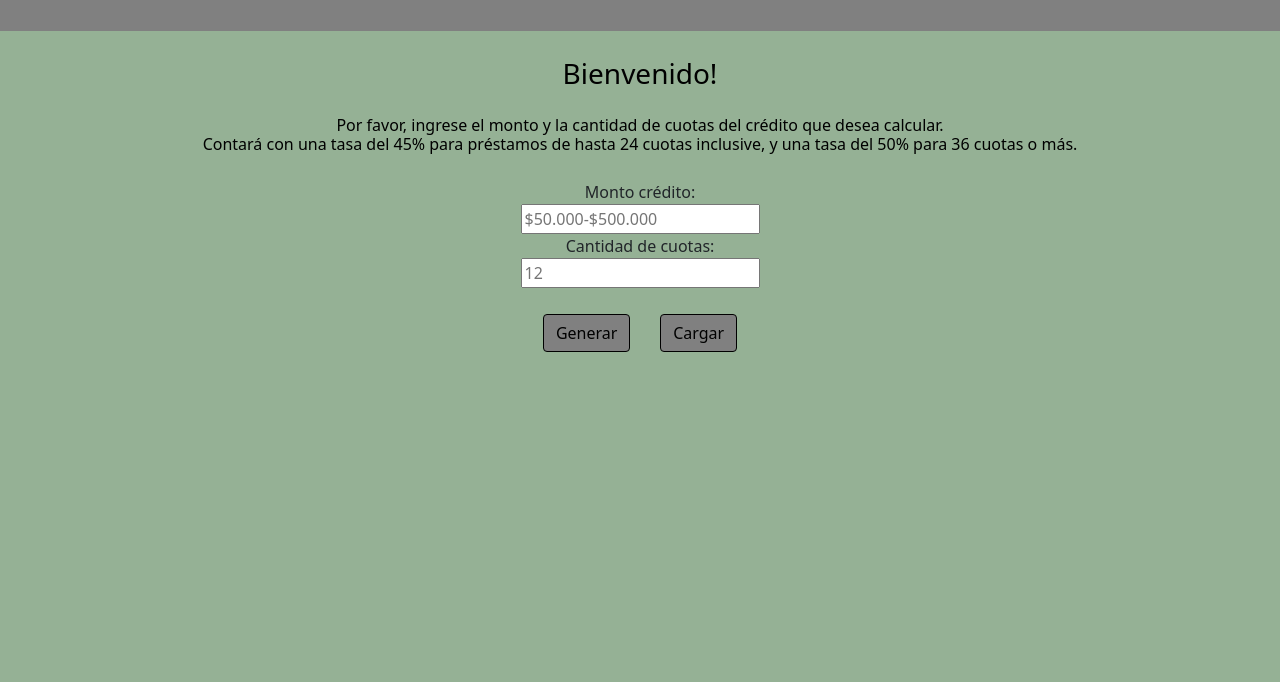
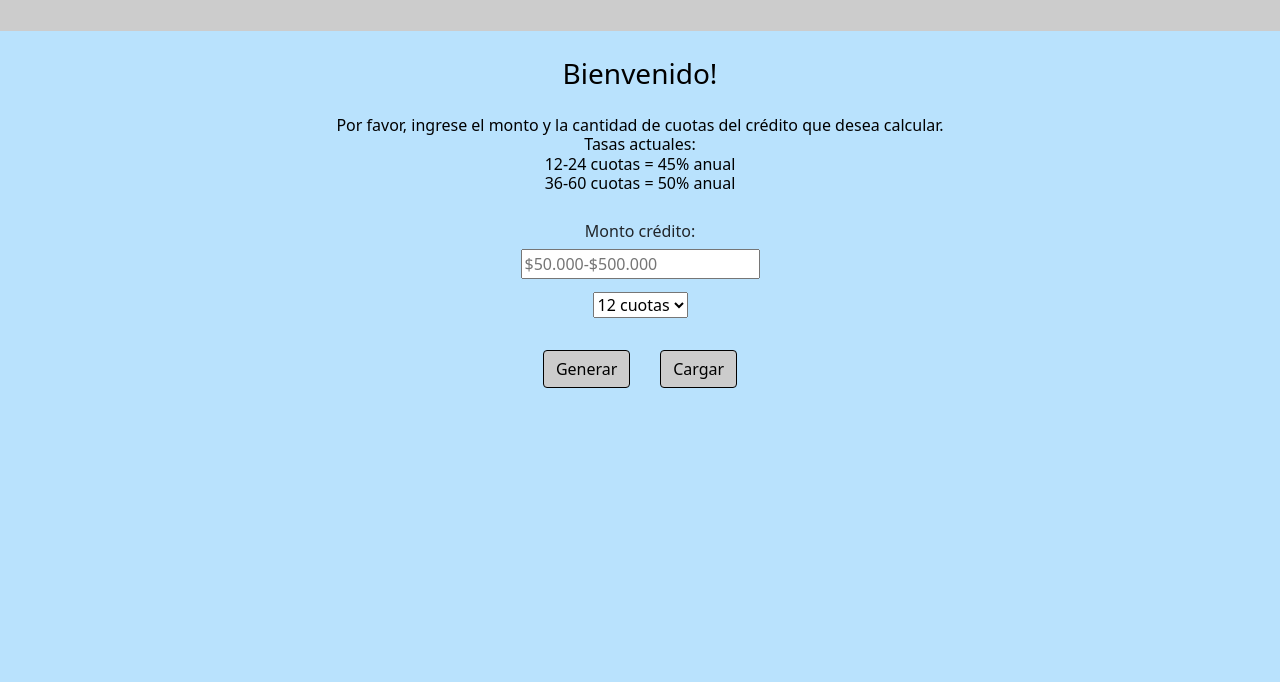
Before and after one commit to hfer90/Credilandia, a plain HTML site: page index.html in a window 1280 px wide. Shown: the part 118-800 px from the top of the page. Drawn offline with nearby package versions, Linux system fonts and the light colour scheme.

Commit message:
Add files via upload

```diff
--- a/css/style.css
+++ b/css/style.css
@@ -6,13 +6,16 @@ header, body, footer, div  {
 }
 header {
     padding: 2% 0px;
-    background-color: gray;
+    background-color: rgb(204, 204, 204);
 }
 
 body {
-    background-color: rgb(149, 177, 149);
+    background-color: rgb(185, 226, 253);
 }
 
+.input{
+    margin: 0.5%;
+}
 
 h1, h3, h6, .listaResumen {
     margin: 2%;
@@ -39,7 +42,7 @@ li {
     }
 
 .btn {
-    background-color: gray;
+    background-color: rgb(204, 204, 204);
     color: black;
     margin: 2% 1%;
     font-size: 1rem;
--- a/index.html
+++ b/index.html
@@ -23,16 +23,23 @@
     <div class="toggle col-6">
         <h3>Bienvenido!</h2>
             <h6>Por favor, ingrese el monto y la cantidad de cuotas del crédito que desea calcular. <br>
-                Contará con una tasa del 45% para préstamos de hasta 24 cuotas inclusive, y una tasa del 50% para 36 cuotas o más.
+                Tasas actuales: <br>
+                12-24 cuotas = 45% anual <br>
+                36-60 cuotas = 50% anual
             </h6>
 
     </div>
     <div class="toggle col-6">
         <form id="formulario" action="" class="formulario"></form>
         <label for="monto">Monto crédito:</label><br>
-        <input type="number" id="monto" name="monto" placeholder="$50.000-$500.000"><br>
-        <label for="cuotas">Cantidad de cuotas:</label><br>
-        <input type="number" id="cuotas" name="cuotas" placeholder="12"><br>
+        <input type="number" id="monto" class="input" name="monto" placeholder="$50.000-$500.000"><br>
+        <select name="select" id="cuotas" class="input">
+            <option value="12">12 cuotas</option>
+            <option value="24">24 cuotas</option>
+            <option value="36">36 cuotas</option>
+            <option value="48">48 cuotas</option>
+            <option value="60">60 cuotas</option>
+        </select>
     </div>
 
     <div class="resultado oculto align-items-center">
--- a/js/script.js
+++ b/js/script.js
@@ -12,7 +12,7 @@ function prestamo(monto, cuotas, tasa, valorCuota) {
     this.valorCuota = valorCuota;
 }
 
-var prestamo1 = new prestamo(0, 0, 0, 0);
+var prestamo1 = new prestamo(50000, 12, 45, 0);
 
 $(document).ready(function () {
 
@@ -99,7 +99,7 @@ $(document).ready(function () {
     });
 
     $('#generar').on('click', () => {
-        if (monto.value >= 50000 && monto.value <= 500000 && cuotas.value > 0){
+        if (monto.value >= 50000 && monto.value <= 500000){
             calcularTasa();
             calcularCuota(prestamo1.monto, prestamo1.cuotas, prestamo1.tasa / 12);
             imprimirResultado();
```
